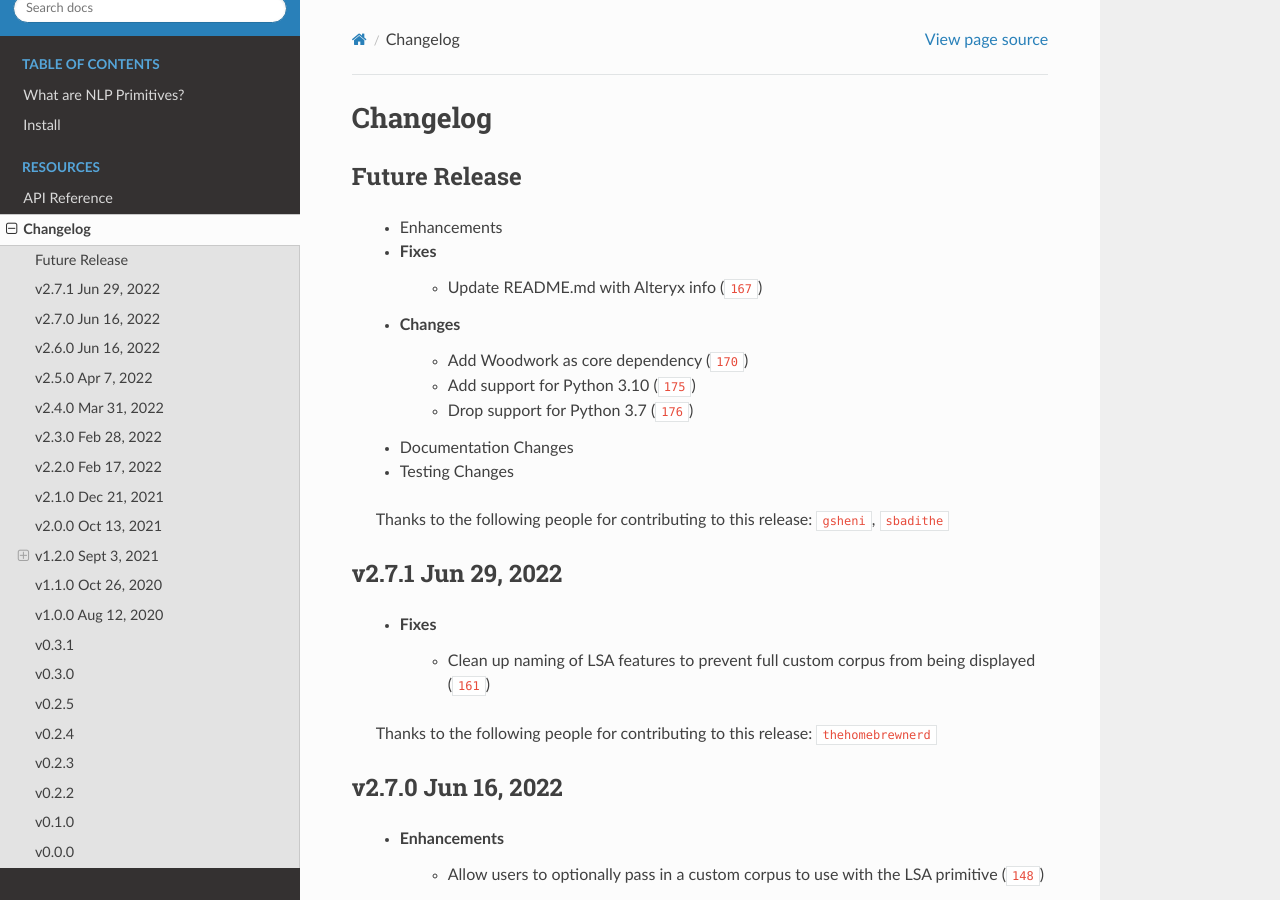
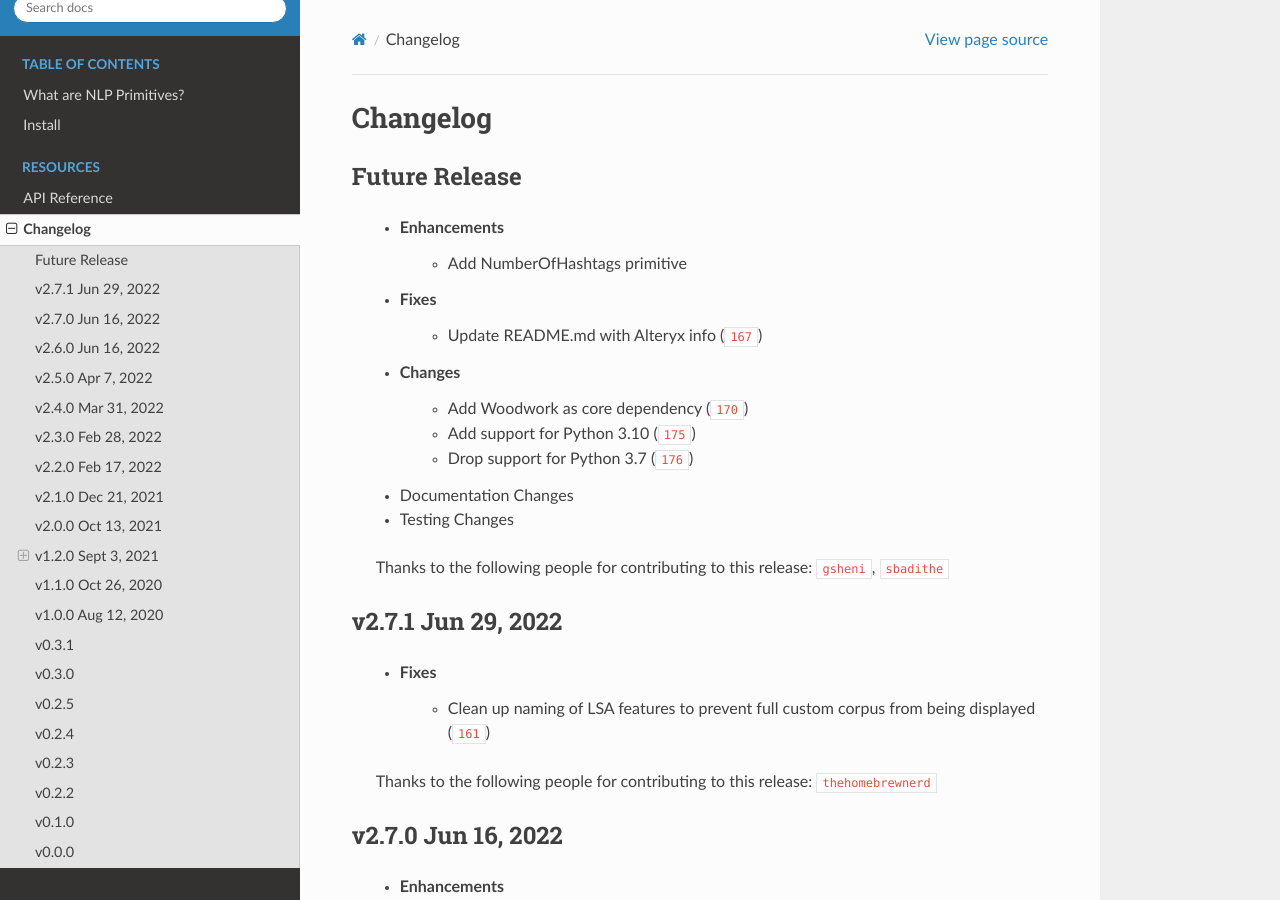
Before and after one commit to alteryx/nlp_primitives, a Sphinx documentation site: the page built from docs/source/changelog.rst, in a window 1280 px wide and 900 px high. Built offline with Sphinx 7.4.7 and the Read the Docs theme 2.0.0, drawn with Linux system fonts in a browser that asks for light colours; cross-references to code outside the pages are shown as plain code.

Commit message:
Initial commit

```diff
--- a/docs/source/changelog.rst
+++ b/docs/source/changelog.rst
@@ -5,6 +5,7 @@ Changelog
 Future Release
 ==============
     * Enhancements
+        * Add NumberOfHashtags primitive
     * Fixes
         * Update README.md with Alteryx info (:pr:`167`)
     * Changes
--- a/nlp_primitives/__init__.py
+++ b/nlp_primitives/__init__.py
@@ -13,6 +13,7 @@ from .mean_characters_per_word import MeanCharactersPerWord
 from .median_word_length import MedianWordLength
 from .num_unique_separators import NumUniqueSeparators
 from .number_of_common_words import NumberOfCommonWords
+from .number_of_hashtags import NumberOfHashtags
 from .part_of_speech_count import PartOfSpeechCount
 from .polarity_score import PolarityScore
 from .punctuation_count import PunctuationCount
```
